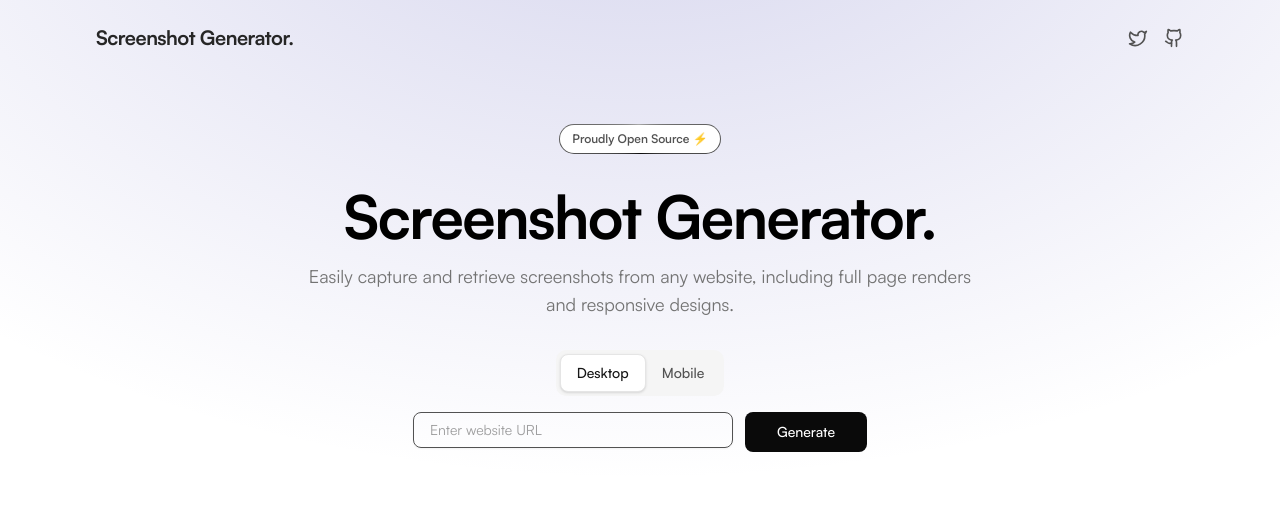
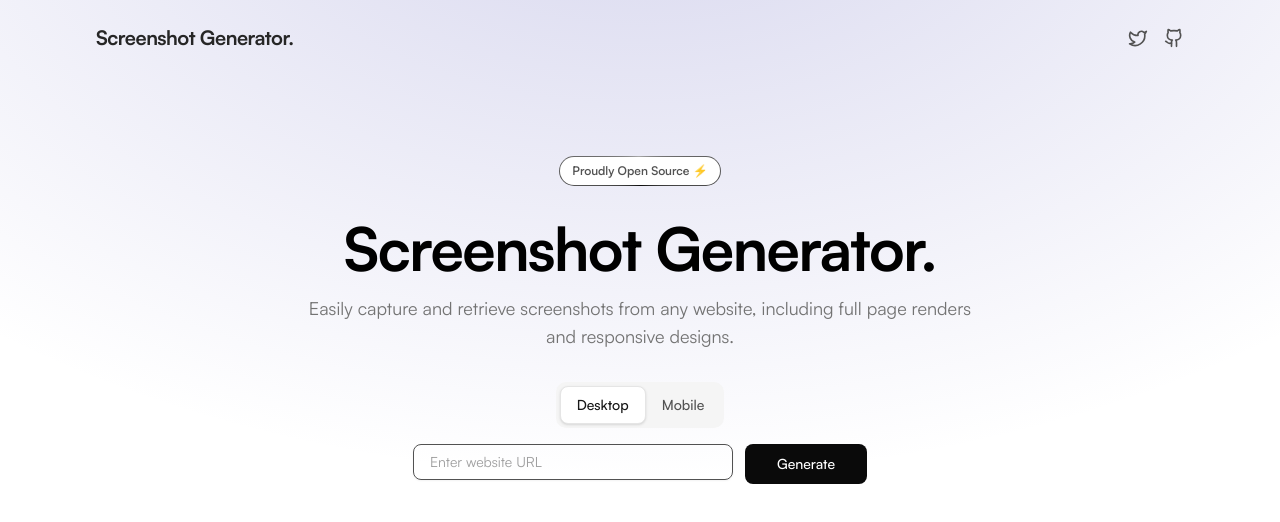
Before and after one commit to drealdumore/screenshotter, a Next.js app: page / in a window 1280 px wide. Shown: the top 522 px of the page. Built offline with nearby package versions, Linux system fonts and the light colour scheme.

Commit message:
feat: update repo name

```diff
--- a/app/page.tsx
+++ b/app/page.tsx
@@ -166,7 +166,7 @@ const ScreenshotGenerator = () => {
   };
 
   return (
-    <div className="min-h-screen absolute top-0 z-[-2] h-screen w-screen bg-white bg-[radial-gradient(ellipse_80%_80%_at_50%_-20%,rgba(120,119,198,0.3),rgba(255,255,255,0))] font-[family-name:var(--font-satoshi)]">
+    <div className="min-h-screen overflow-auto absolute top-0 z-[-2] h-screen w-screen bg-white bg-[radial-gradient(ellipse_80%_80%_at_50%_-20%,rgba(120,119,198,0.3),rgba(255,255,255,0))] font-[family-name:var(--font-satoshi)]">
       <motion.header
         initial={{ opacity: 0, y: -20 }}
         animate={{ opacity: 1, y: 0 }}
@@ -207,7 +207,7 @@ const ScreenshotGenerator = () => {
         </div>
       </motion.header>
 
-      <main className="mx-auto max-w-6xl px-4 py8 sm:px-6 lg:px-8">
+      <main className="mx-auto max-w-6xl px-4 py-8 sm:px-6 lg:px-8">
         <AnimatePresence mode="wait">
           {imageSrc ? (
             // Screenshot preview view
@@ -306,8 +306,8 @@ const ScreenshotGenerator = () => {
                 <a
                   target="_blank"
                   className="inline-flex"
-                  aria-label="Visit the GitHub repository for MetaScraper"
-                  href="https://github.com/Drealdumore/MetaScraper"
+                  aria-label="Visit the GitHub repository for Screenshot Generator"
+                  href="https://github.com/drealdumore/screenshotter"
                 >
                   <span className="relative inline-block overflow-hidden rounded-full p-[1px] hover:scale-105 transition-transform duration-200">
                     <span className="absolute inset-[-1000%] animate-[spin_2s_linear_infinite] bg-[conic-gradient(from_90deg_at_50%_50%,#a9a9a9_0%,#0c0c0c_50%,#a9a9a9_100%)]"></span>
```
Also changed, not shown: 1 other file (tests, documents, lock files or other folders).
